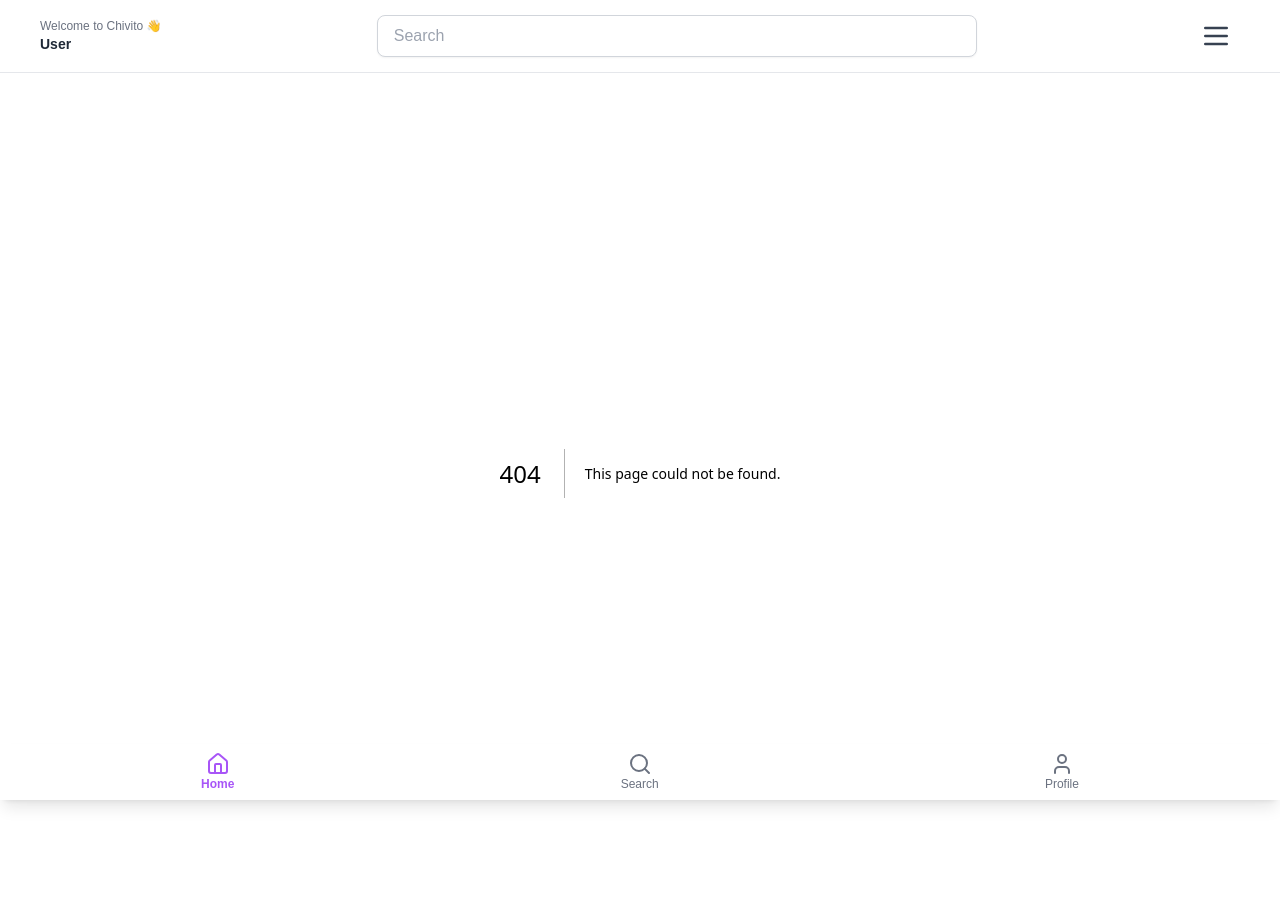
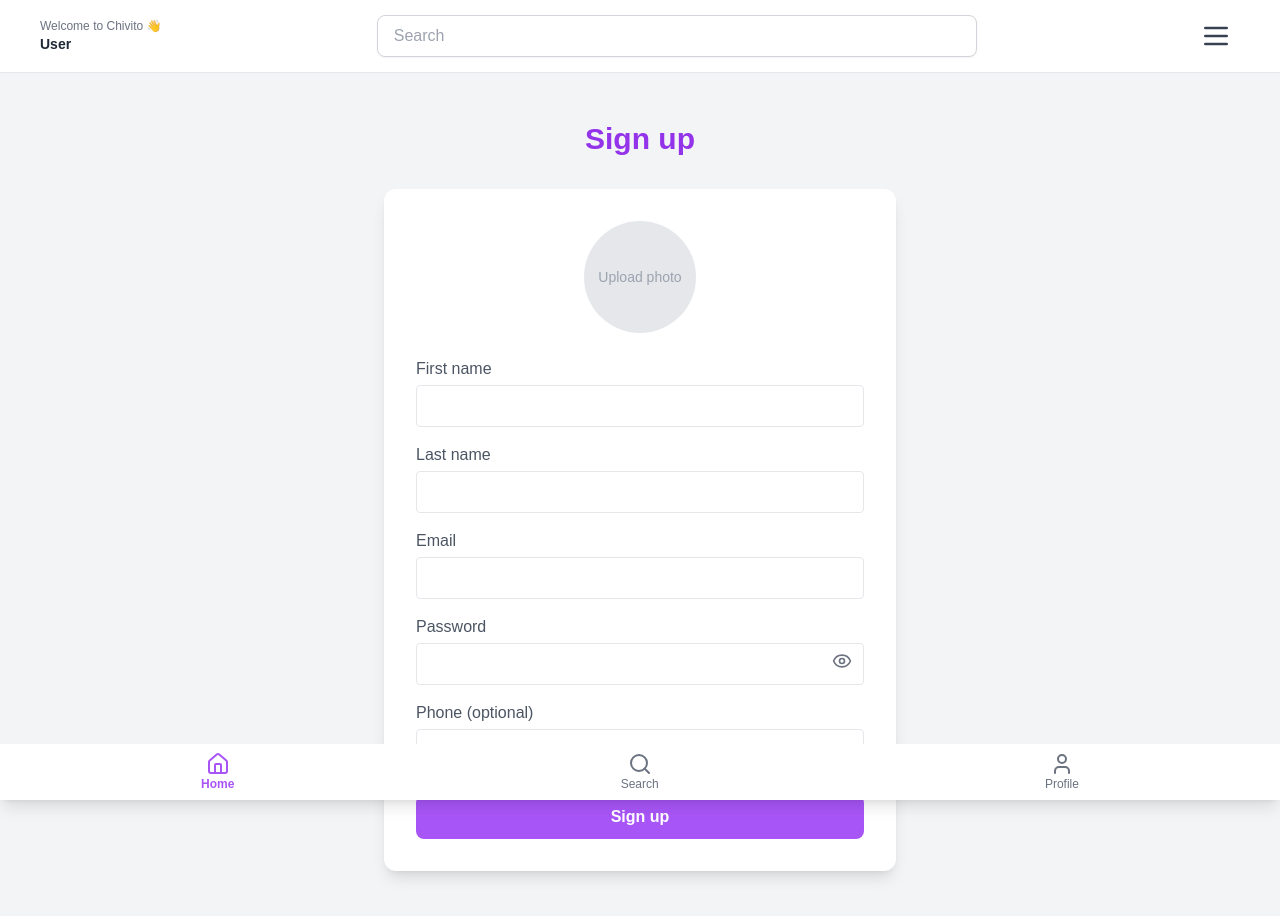
Before and after one commit to chivito-tech/chivito-frontend, a Next.js app in the folder chivito-frontend/: page /signup in a window 1280 px wide. Before the commit this address had no page. Shown: the top 916 px of the page. Before the commit the page ends 873 px from the top, so only its background shows below. Built offline with nearby package versions, Linux system fonts and the light colour scheme.

Commit message:
add sign up page

```diff
--- a/chivito-frontend/src/app/auth/login/login.tsx
+++ b/chivito-frontend/src/app/auth/login/login.tsx
@@ -8,6 +8,12 @@ export default function LoginScreen({ onLogin }) {
   const [email, setEmail] = useState("");
   const [password, setPassword] = useState("");
   const [showPassword, setShowPassword] = useState(false);
+  const [activeTab, setActiveTab] = useState("home");
+
+  const handleNavigation = (tab, path) => {
+    setActiveTab(tab);
+    router.push(path);
+  };
 
   const handleLogin = () => {
     // Simulate authentication (Replace with real API call)
@@ -69,8 +75,8 @@ export default function LoginScreen({ onLogin }) {
         <p className="text-sm text-center mt-4 text-gray-500">
           Don't have an account?{" "}
           <button
+            onClick={() => handleNavigation("signup", "/signup")}
             className="text-purple-600 font-semibold hover:underline"
-            onClick={() => router.push("/auth/signup")}
           >
             Sign Up
           </button>
--- a/chivito-frontend/src/app/components/Input.tsx
+++ b/chivito-frontend/src/app/components/Input.tsx
@@ -1,4 +1,4 @@
-import "../app/globals.css"; // Ensure this line is present
+// import "../app/globals.css"; // Ensure this line is present
 
 interface InputProps {
   label: string;
--- /dev/null
+++ b/chivito-frontend/src/app/signup/page.tsx
@@ -0,0 +1,129 @@
+"use client";
+import { useState } from "react";
+import { useRouter } from "next/navigation";
+import { Eye, EyeOff } from "lucide-react";
+import { motion } from "framer-motion";
+import Input from "@/app/components/Input";
+
+export default function Signup() {
+  const router = useRouter();
+  const [firstName, setFirstName] = useState("");
+  const [lastName, setLastName] = useState("");
+  const [email, setEmail] = useState("");
+  const [password, setPassword] = useState("");
+  const [showPassword, setShowPassword] = useState(false);
+  const [phone, setPhone] = useState("");
+  const [profilePicture, setProfilePicture] = useState<File | null>(null);
+
+  const handleSignup = () => {
+    // Simulate API call
+    setTimeout(() => {
+      router.push("/profile");
+    }, 2000);
+  };
+
+  return (
+    <motion.div
+      initial={{ opacity: 0 }}
+      animate={{ opacity: 1 }}
+      exit={{ opacity: 0 }}
+      className="min-h-screen bg-gray-100 flex flex-col items-center justify-center px-4 sm:px-6 py-12"
+    >
+      <h1 className="text-3xl font-bold text-purple-600 mb-8 text-center">
+        Sign up
+      </h1>
+
+      <div className="w-full max-w-lg bg-white p-8 rounded-xl shadow-lg space-y-6">
+        <div className="flex flex-col items-center">
+          <label
+            htmlFor="profile-picture"
+            className="cursor-pointer relative w-24 h-24 md:w-28 md:h-28 rounded-full overflow-hidden bg-gray-200 hover:opacity-90 transition"
+          >
+            {profilePicture ? (
+              <img
+                src={URL.createObjectURL(profilePicture)}
+                alt="Profile Preview"
+                className="w-full h-full object-cover"
+              />
+            ) : (
+              <span className="text-sm text-gray-400 flex items-center justify-center h-full">
+                Upload photo
+              </span>
+            )}
+            <input
+              type="file"
+              id="profile-picture"
+              accept="image/*"
+              className="hidden"
+              onChange={(e) => setProfilePicture(e.target.files?.[0] || null)}
+            />
+          </label>
+        </div>
+
+        <div className="space-y-4 text-black">
+          <Input
+            label="First name"
+            // value={firstName}
+            // onChange={(e) => setFirstName(e.target.value)}
+          />
+          <Input
+            label="Last name"
+            // value={lastName}
+            // onChange={(e) => setLastName(e.target.value)}
+          />
+          <Input
+            label="Email"
+            type="email"
+            // value={email}
+            // onChange={(e) => setEmail(e.target.value)}
+          />
+          <div className="relative">
+            <Input
+              label="Password"
+              type={showPassword ? "text" : "password"}
+              // value={password}
+              // onChange={(e) => setPassword(e.target.value)}
+            />
+            <button
+              type="button"
+              className="absolute right-3 top-9 text-gray-500"
+              onClick={() => setShowPassword(!showPassword)}
+            >
+              {showPassword ? <EyeOff size={20} /> : <Eye size={20} />}
+            </button>
+          </div>
+          <Input
+            label="Phone (optional)"
+            type="tel"
+            // value={phone}
+            // onChange={(e) => setPhone(e.target.value)}
+          />
+        </div>
+
+        {/* <div>
+          <label
+            htmlFor="profile-picture"
+            className="block text-gray-700 text-sm font-medium mb-1"
+          >
+            Profile picture (optional)
+          </label>
+          <input
+            type="file"
+            id="profile-picture"
+            accept="image/*"
+            className="w-full text-sm"
+            onChange={(e) => setProfilePicture(e.target.files?.[0] || null)}
+          />
+        </div> */}
+
+        <button
+          type="button"
+          onClick={handleSignup}
+          className="w-full bg-purple-500 hover:bg-purple-600 text-white font-semibold py-2.5 rounded-lg transition-all"
+        >
+          Sign up
+        </button>
+      </div>
+    </motion.div>
+  );
+}
```
Also changed, not shown: chivito-frontend/src/app/signup/signup.tsx (deleted).
